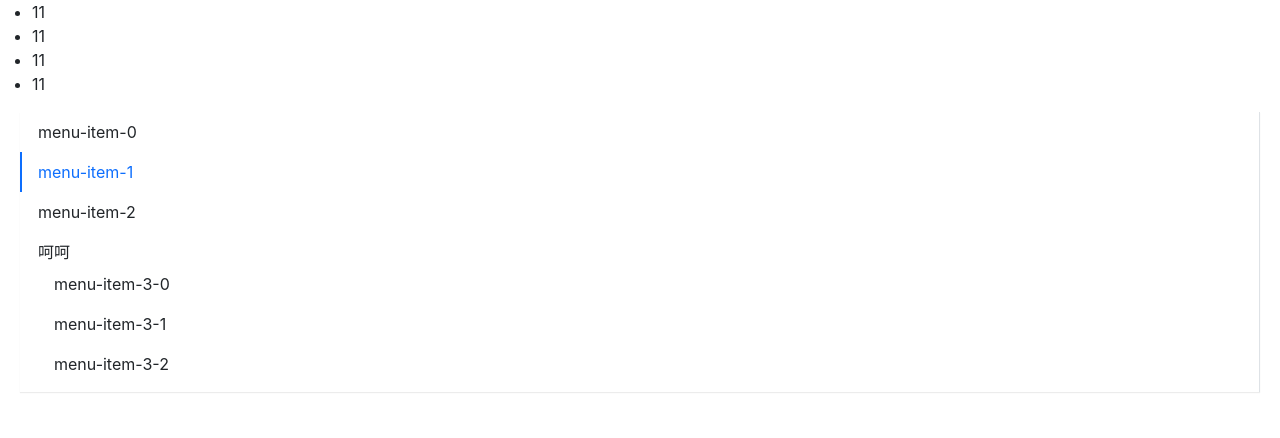
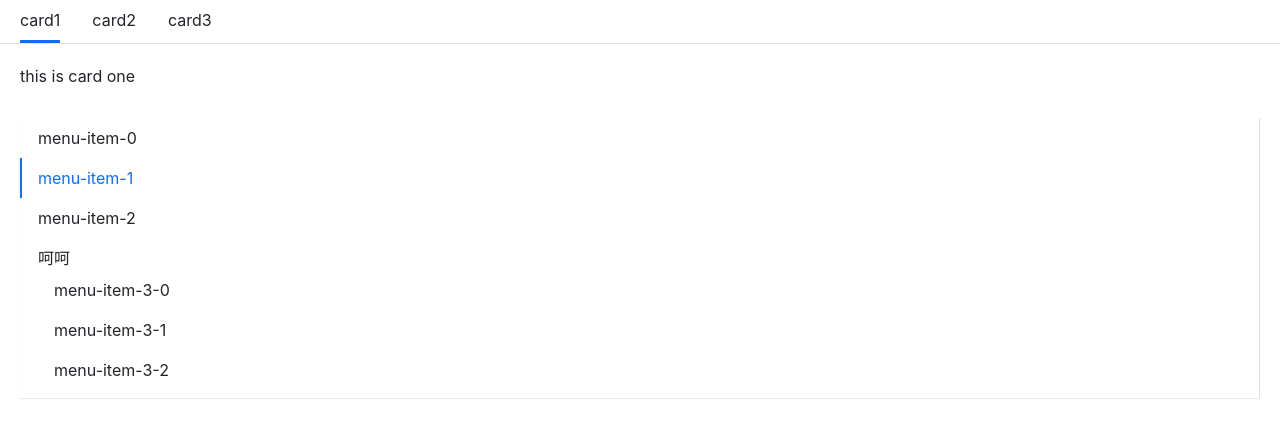
Before and after one commit to sky124380729/pink-bin, a React (Create React App) app: page / in a window 1280 px wide. Shown: the top 438 px of the page. Built offline with nearby package versions, Linux system fonts and the light colour scheme.

Commit message:
tab组件

```diff
--- a/package.json
+++ b/package.json
@@ -19,7 +19,7 @@
     "typescript": "~3.7.2"
   },
   "scripts": {
-    "start": "react-scripts start",
+    "dev": "react-scripts start",
     "build": "react-scripts build",
     "test": "react-scripts test",
     "eject": "react-scripts eject"
--- a/src/App.tsx
+++ b/src/App.tsx
@@ -10,16 +10,16 @@ import MenuItem from './components/Menx/menuItem'
 import SubMenu from './components/Menx/subMenu'
 
 import Tabs from './components/Tabs/tabs'
+import TabItem from './components/Tabs/tabItem'
 
 const App: React.FC = () => {
     return (
         <div className='App'>
             <header className='App-header'>
-                <Tabs>
-                    <li>11</li>
-                    <li>11</li>
-                    <li>11</li>
-                    <li>11</li>
+                <Tabs onSelect={(index) => alert(index)}>
+                    <TabItem label='card1'>this is card one</TabItem>
+                    <TabItem label='card2'>this is card two</TabItem>
+                    <TabItem label='card3'>this is card three</TabItem>
                 </Tabs>
 
                 <Menu defaultIndex={'1'} mode='vertical' defaultOpenSubMenus={['3']}>
--- a/src/components/Tabs/_style.scss
+++ b/src/components/Tabs/_style.scss
@@ -0,0 +1,22 @@
+.levi-tabs {
+    li {
+        list-style: none;
+    }
+    .tabList {
+        display: flex;
+        padding:0 20px;
+        border-bottom: $menu-border-width solid $menu-border-color;
+        .tabs-tab {
+            padding: 8px 0;
+            margin-right: 32px;
+            cursor: pointer;
+            &:hover,&.is-active {
+                border-bottom:3px solid $primary;
+            }
+        }
+    }
+    .tab-item {
+        // list-style: none;
+        padding:20px;
+    }
+}
--- /dev/null
+++ b/src/components/Tabs/tabItem.tsx
@@ -0,0 +1,22 @@
+import React, { useContext } from 'react'
+import classNames from 'classnames'
+import { TabContext } from './tabs'
+export interface TabItemProps {
+    index?: number
+    label: string
+}
+
+const TabItem: React.FC<TabItemProps> = (props) => {
+    const context = useContext(TabContext)
+    const { children, index } = props
+    const classes = classNames('tab-item')
+    return (
+        <div className={classes} style={{ display: `${index === context.index ? 'block' : 'none'}` }}>
+            {children}
+        </div>
+    )
+}
+
+TabItem.displayName = 'TabItem'
+
+export default TabItem
--- a/src/components/Tabs/tabs.tsx
+++ b/src/components/Tabs/tabs.tsx
@@ -1,19 +1,68 @@
-import React from 'react'
+import React, { useState, createContext } from 'react'
+import classNames from 'classnames'
+import { TabItemProps } from './tabItem'
 
 type TabType = 'line' | 'card'
-
-interface TabsProps {
-    type?: TabType
+type SelectFun = (index: number) => void
+export interface TabsProps {
+    onSelect?: SelectFun
 }
 
-const Tabs: React.FC<TabsProps> = (props) => {
-    const { type, children } = props
-    console.log(type)
-    return <ul>{children}</ul>
+export interface TabContext {
+    index: number
 }
 
-Tabs.defaultProps = {
-    type: 'line'
+export const TabContext = createContext<TabContext>({ index: 0 })
+
+const Tabs: React.FC<TabsProps> = (props) => {
+    const { onSelect, children } = props
+    const [activeIndex, setActiveIndex] = useState(0)
+
+    const { Provider } = TabContext
+    const passedContext: TabContext = {
+        index: activeIndex
+    }
+    const handleClick = (e: React.MouseEvent, index: number) => {
+        setActiveIndex(index)
+        if (onSelect) {
+            onSelect(index)
+        }
+    }
+    const renderTabList = () => {
+        return React.Children.map(children, (child, index) => {
+            const classes = classNames('tabs-tab', {
+                'is-active': activeIndex === index
+            })
+            const childElement = child as React.FunctionComponentElement<TabItemProps>
+            const { label } = childElement.props
+            return (
+                <li className={classes} key={index} onClick={(e) => handleClick(e, index)}>
+                    {label}
+                </li>
+            )
+        })
+    }
+    const renderChildren = () => {
+        return React.Children.map(children, (child, index) => {
+            const childElement = child as React.FunctionComponentElement<TabItemProps>
+            const { displayName } = childElement.type
+            if (displayName === 'TabItem') {
+                return React.cloneElement(childElement, {
+                    index
+                })
+            } else {
+                console.error('Tabs children show be TabItem Element')
+            }
+        })
+    }
+    return (
+        <div className='levi-tabs'>
+            <div className='tabList'>{renderTabList()}</div>
+            <Provider value={passedContext}>
+                <div className='tabHolder'>{renderChildren()}</div>
+            </Provider>
+        </div>
+    )
 }
 
 export default Tabs
```
